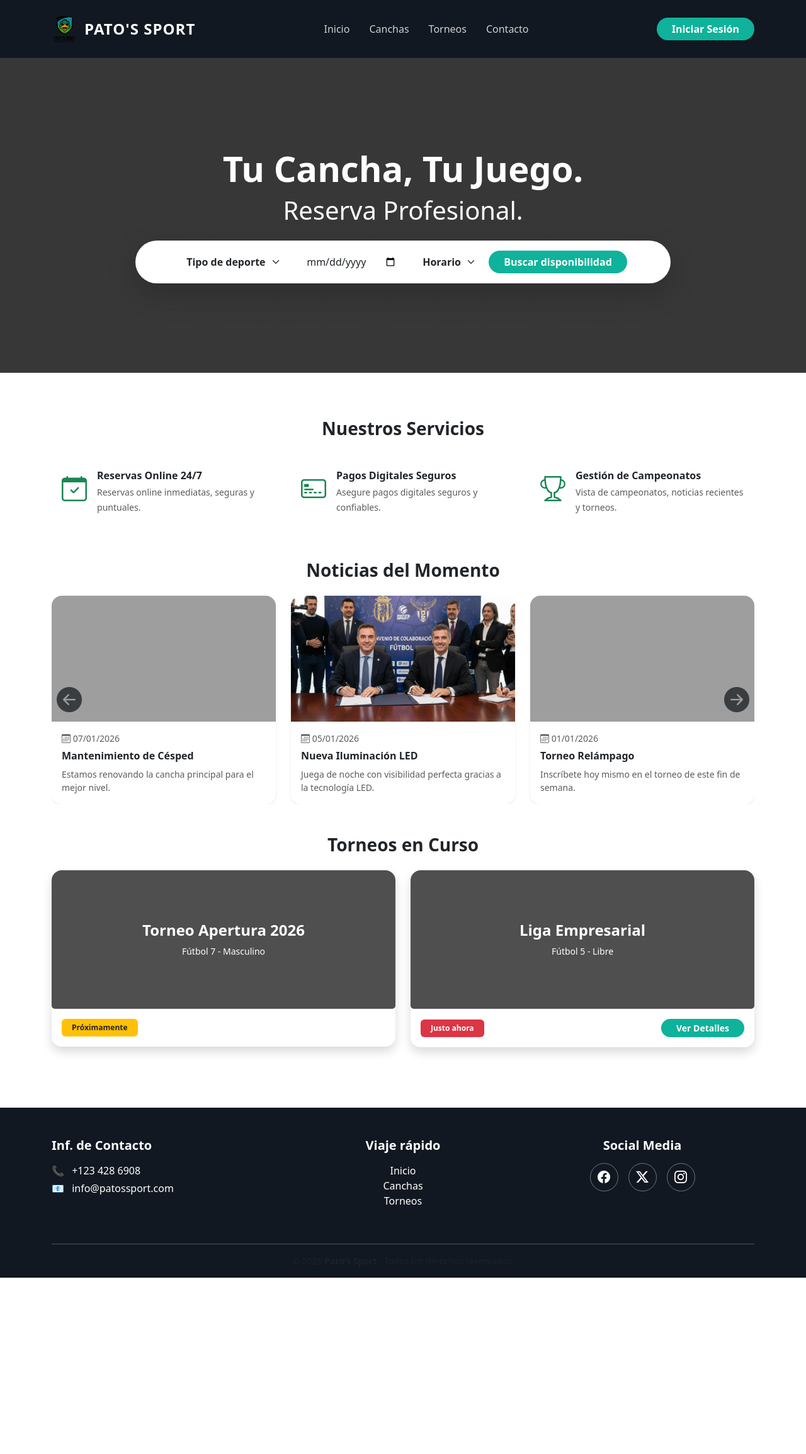
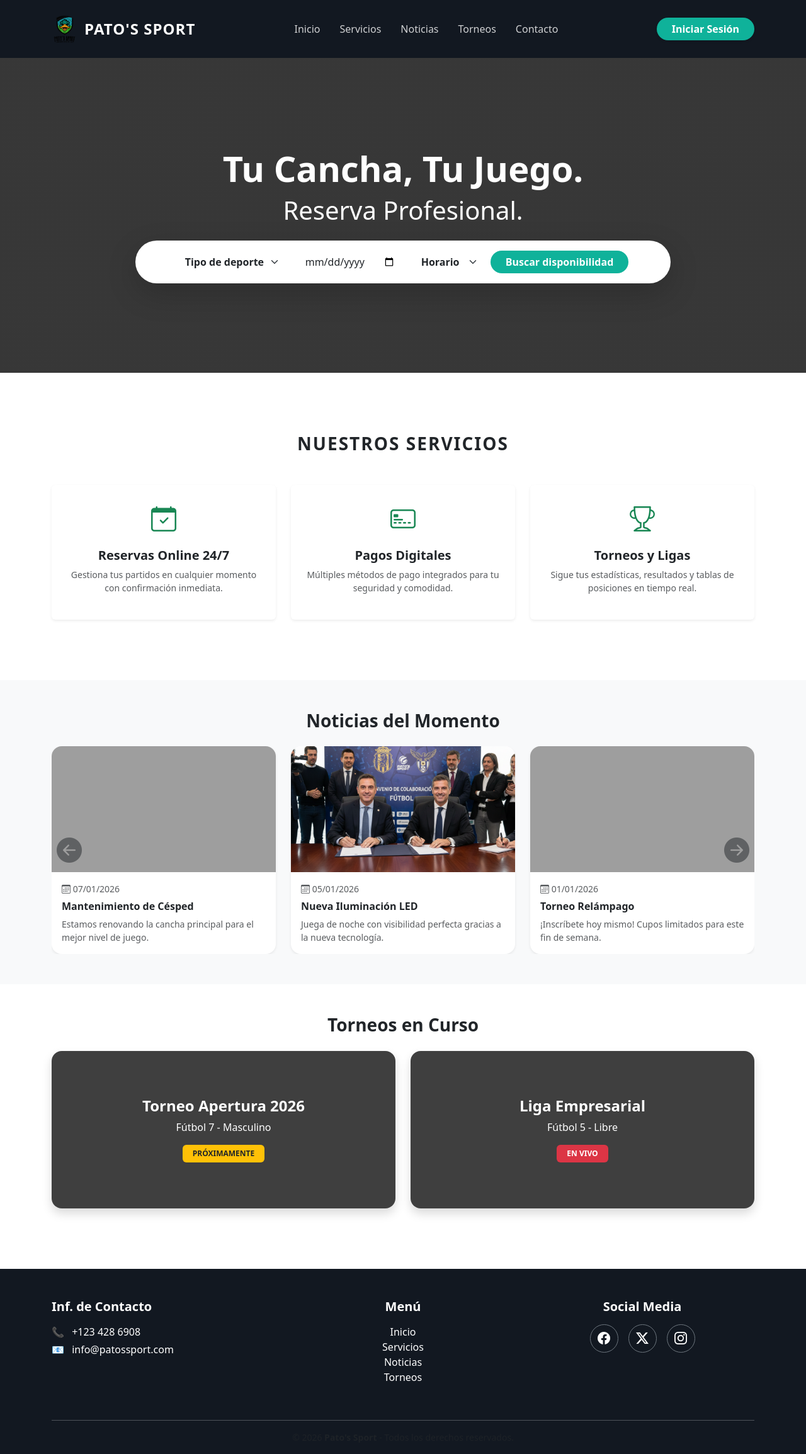
Before and after one commit to Josue-k12/Gestion_Canchas_Pato-s_Sport, a PHP site: page /Gestion_Canchas_Pato-s_Sport/ in a window 1280 px wide. Shown: the whole page at 63% size. Before the commit the page ends 2029 px from the top, so only its background shows below. Run offline with PHP 8.4, Linux system fonts and the light colour scheme; some libraries are stand-ins or nearby versions.

Commit message:
Fix: Sincronización de navegación ancla y corrección de IDs duplicados

```diff
--- a/app/views/home/index.php
+++ b/app/views/home/index.php
@@ -3,60 +3,64 @@ if (session_status() === PHP_SESSION_NONE) {
     session_start();
 }
 
-// Incluimos el header desde la raíz
+// Incluimos el header que ya tiene los estilos y la navegación
 include 'app/views/layout/header.php';
 ?>
 
-<section class="hero-section">
+<section id="inicio" class="hero-section">
     <div class="container text-center text-white">
         <h1 class="display-4 fw-bold">Tu Cancha, Tu Juego.</h1>
         <h2 class="display-6 mb-4">Reserva Profesional.</h2>
 
-        <div class="bg-white p-3 rounded-pill shadow-lg mt-4 d-flex flex-wrap justify-content-center gap-2 mx-auto buscador-container" style="max-width: 850px;">
-            <select class="form-select border-0 w-auto bg-transparent fw-bold"><option>Tipo de deporte</option></select>
+        <div class="bg-white p-3 rounded-pill shadow-lg mt-4 d-flex flex-wrap justify-content-center gap-2 mx-auto buscador-container">
+            <select class="form-select border-0 w-auto bg-transparent fw-bold">
+                <option>Tipo de deporte</option>
+                <option>Fútbol 7</option>
+                <option>Fútbol 5</option>
+            </select>
             <div class="vr d-none d-lg-block"></div>
             <input type="date" class="form-control border-0 w-auto bg-transparent">
             <div class="vr d-none d-lg-block"></div>
-            <select class="form-select border-0 w-auto bg-transparent fw-bold"><option>Horario</option></select>
+            <select class="form-select border-0 w-auto bg-transparent fw-bold">
+                <option>Horario</option>
+                <option>Mañana</option>
+                <option>Tarde</option>
+                <option>Noche</option>
+            </select>
             <button class="btn btn-patos rounded-pill px-4 fw-bold">Buscar disponibilidad</button>
         </div>
     </div>
 </section>
 
-<div class="container my-5 py-4">
-    <h3 class="text-center fw-bold mb-5">Nuestros Servicios</h3>
+<div id="servicios" class="container my-5 py-5">
+    <h3 class="text-center fw-bold mb-5 text-uppercase" style="letter-spacing: 2px;">Nuestros Servicios</h3>
     <div class="row g-4 justify-content-center">
         <div class="col-md-4">
-            <div class="d-flex align-items-start px-3">
-                <i class="bi bi-calendar-check fs-1 text-success me-3"></i>
-                <div>
-                    <h6 class="fw-bold mb-1">Reservas Online 24/7</h6>
-                    <small class="text-muted">Reservas online inmediatas, seguras y puntuales.</small>
-                </div>
+            <div class="card h-100 border-0 shadow-sm p-4 text-center hover-card">
+                <i class="bi bi-calendar-check fs-1 text-success mb-3"></i>
+                <h5 class="fw-bold">Reservas Online 24/7</h5>
+                <p class="text-muted small">Gestiona tus partidos en cualquier momento con confirmación inmediata.</p>
             </div>
         </div>
         <div class="col-md-4">
-            <div class="d-flex align-items-start px-3">
-                <i class="bi bi-credit-card-2-front fs-1 text-success me-3"></i>
-                <div>
-                    <h6 class="fw-bold mb-1">Pagos Digitales Seguros</h6>
-                    <small class="text-muted">Asegure pagos digitales seguros y confiables.</small>
-                </div>
+            <div class="card h-100 border-0 shadow-sm p-4 text-center hover-card">
+                <i class="bi bi-credit-card-2-front fs-1 text-success mb-3"></i>
+                <h5 class="fw-bold">Pagos Digitales</h5>
+                <p class="text-muted small">Múltiples métodos de pago integrados para tu seguridad y comodidad.</p>
             </div>
         </div>
         <div class="col-md-4">
-            <div class="d-flex align-items-start px-3">
-                <i class="bi bi-trophy fs-1 text-success me-3"></i>
-                <div>
-                    <h6 class="fw-bold mb-1">Gestión de Campeonatos</h6>
-                    <small class="text-muted">Vista de campeonatos, noticias recientes y torneos.</small>
-                </div>
+            <div class="card h-100 border-0 shadow-sm p-4 text-center hover-card">
+                <i class="bi bi-trophy fs-1 text-success mb-3"></i>
+                <h5 class="fw-bold">Torneos y Ligas</h5>
+                <p class="text-muted small">Sigue tus estadísticas, resultados y tablas de posiciones en tiempo real.</p>
             </div>
         </div>
     </div>
 </div>
 
-<div class="container my-5">
+<div id="noticias" class="bg-light py-5">
+    <div class="container">
         <h3 class="text-center fw-bold mb-4">Noticias del Momento</h3>
         <div id="carouselNoticias" class="carousel slide" data-bs-ride="carousel">
             <div class="carousel-inner">
@@ -68,7 +72,7 @@ include 'app/views/layout/header.php';
                                 <div class="card-body">
                                     <p class="text-muted small mb-2"><i class="bi bi-calendar3"></i> 07/01/2026</p>
                                     <h5 class="fw-bold h6">Mantenimiento de Césped</h5>
-                                <p class="card-text small text-muted">Estamos renovando la cancha principal para el mejor nivel.</p>
+                                    <p class="card-text small text-muted">Estamos renovando la cancha principal para el mejor nivel de juego.</p>
                                 </div>
                             </div>
                         </div>
@@ -78,7 +82,7 @@ include 'app/views/layout/header.php';
                                 <div class="card-body">
                                     <p class="text-muted small mb-2"><i class="bi bi-calendar3"></i> 05/01/2026</p>
                                     <h5 class="fw-bold h6">Nueva Iluminación LED</h5>
-                                <p class="card-text small text-muted">Juega de noche con visibilidad perfecta gracias a la tecnología LED.</p>
+                                    <p class="card-text small text-muted">Juega de noche con visibilidad perfecta gracias a la nueva tecnología.</p>
                                 </div>
                             </div>
                         </div>
@@ -88,58 +92,74 @@ include 'app/views/layout/header.php';
                                 <div class="card-body">
                                     <p class="text-muted small mb-2"><i class="bi bi-calendar3"></i> 01/01/2026</p>
                                     <h5 class="fw-bold h6">Torneo Relámpago</h5>
-                                <p class="card-text small text-muted">Inscríbete hoy mismo en el torneo de este fin de semana.</p>
+                                    <p class="card-text small text-muted">¡Inscríbete hoy mismo! Cupos limitados para este fin de semana.</p>
                                 </div>
                             </div>
                         </div>
                     </div>
                 </div>
             </div>
-        <button class="carousel-control-prev" type="button" data-bs-target="#carouselNoticias" data-bs-slide="prev" style="width: 5%; opacity: 0.8;">
+            <button class="carousel-control-prev" type="button" data-bs-target="#carouselNoticias" data-bs-slide="prev" style="width: 5%;">
                 <span class="bi bi-arrow-left-circle-fill text-dark fs-1" aria-hidden="true"></span>
             </button>
-        <button class="carousel-control-next" type="button" data-bs-target="#carouselNoticias" data-bs-slide="next" style="width: 5%; opacity: 0.8;">
+            <button class="carousel-control-next" type="button" data-bs-target="#carouselNoticias" data-bs-slide="next" style="width: 5%;">
                 <span class="bi bi-arrow-right-circle-fill text-dark fs-1" aria-hidden="true"></span>
             </button>
         </div>
     </div>
+</div>
 
-<div class="container my-5 pb-5">
+<div id="torneos" class="container my-5 pb-5">
     <h3 class="text-center fw-bold mb-4">Torneos en Curso</h3>
     <div class="row g-4">
         <div class="col-md-6">
-            <div class="card border-0 shadow rounded-4 overflow-hidden text-white">
+            <div class="card border-0 shadow rounded-4 overflow-hidden text-white card-torneo">
                 <div class="position-relative">
-                    <img src="<?php echo URL; ?>public/img/cancha_fondo.png" class="card-img" style="height: 220px; object-fit: cover; filter: brightness(0.5);">
+                    <img src="<?php echo URL; ?>public/img/cancha_fondo.png" class="card-img" style="height: 250px; object-fit: cover; filter: brightness(0.4);">
                     <div class="card-img-overlay d-flex flex-column justify-content-center text-center">
                         <h4 class="fw-bold">Torneo Apertura 2026</h4>
-                        <p class="small mb-0">Fútbol 7 - Masculino</p>
+                        <p class="mb-0">Fútbol 7 - Masculino</p>
+                        <div class="mt-3">
+                             <span class="badge bg-warning text-dark px-3 py-2">PRÓXIMAMENTE</span>
                         </div>
                     </div>
-                <div class="card-footer bg-white border-0 py-3 d-flex justify-content-between align-items-center">
-                    <span class="badge bg-warning text-dark px-3 py-2">Próximamente</span>
                 </div>
             </div>
         </div>
         <div class="col-md-6">
-            <div class="card border-0 shadow rounded-4 overflow-hidden text-white">
+            <div class="card border-0 shadow rounded-4 overflow-hidden text-white card-torneo">
                 <div class="position-relative">
-                    <img src="<?php echo URL; ?>public/img/torneo2.png" class="card-img" style="height: 220px; object-fit: cover; filter: brightness(0.5);">
+                    <img src="<?php echo URL; ?>public/img/torneo2.png" class="card-img" style="height: 250px; object-fit: cover; filter: brightness(0.4);">
                     <div class="card-img-overlay d-flex flex-column justify-content-center text-center">
                         <h4 class="fw-bold">Liga Empresarial</h4>
-                        <p class="small mb-0">Fútbol 5 - Libre</p>
+                        <p class="mb-0">Fútbol 5 - Libre</p>
+                        <div class="mt-3">
+                             <span class="badge bg-danger px-3 py-2">EN VIVO</span>
                         </div>
                     </div>
-                <div class="card-footer bg-white border-0 py-3 d-flex justify-content-between align-items-center">
-                    <span class="badge bg-danger px-3 py-2">Justo ahora</span>
-                    <button class="btn btn-patos btn-sm rounded-pill px-4 shadow-sm">Ver Detalles</button>
                 </div>
             </div>
         </div>
     </div>
 </div>
 
+<style>
+    .hover-card {
+        transition: transform 0.3s ease, shadow 0.3s ease;
+    }
+    .hover-card:hover {
+        transform: translateY(-10px);
+        box-shadow: 0 10px 20px rgba(0,0,0,0.1) !important;
+    }
+    .card-torneo {
+        transition: 0.3s;
+    }
+    .card-torneo:hover {
+        transform: scale(1.02);
+    }
+</style>
+
 <?php
-// Incluimos el footer desde la raíz
+// El footer ya contiene el cierre de body y html
 include 'app/views/layout/footer.php';
 ?>
--- a/app/views/layout/footer.php
+++ b/app/views/layout/footer.php
@@ -1,4 +1,4 @@
-<footer class="bg-patos-dark text-white pt-5 pb-3 mt-5">
+<footer id="contacto" class="bg-patos-dark text-white pt-5 pb-3 mt-5">
     <div class="container">
         <div class="row text-center text-md-start">
             <div class="col-md-4 mb-4">
@@ -12,11 +12,12 @@
             </div>
 
             <div class="col-md-4 mb-4 text-center">
-                <h5 class="fw-bold mb-3">Viaje rápido</h5>
+                <h5 class="fw-bold mb-3">Menú</h5>
                 <ul class="list-unstyled">
-                    <li><a href="<?php echo URL; ?>" class="text-white text-decoration-none hover-verde">Inicio</a></li>
-                    <li><a href="#" class="text-white text-decoration-none hover-verde">Canchas</a></li>
-                    <li><a href="#" class="text-white text-decoration-none hover-verde">Torneos</a></li>
+                    <li><a href="#inicio" class="text-white text-decoration-none hover-verde">Inicio</a></li>
+                    <li><a href="#servicios" class="text-white text-decoration-none hover-verde">Servicios</a></li>
+                    <li><a href="#noticias" class="text-white text-decoration-none hover-verde">Noticias</a></li>
+                    <li><a href="#torneos" class="text-white text-decoration-none hover-verde">Torneos</a></li>
                 </ul>
             </div>
 
@@ -47,6 +48,7 @@
 </footer>
 
 <style>
+    /* Estilos para el efecto hover en el footer */
     .hover-verde:hover {
         color: var(--verde-patos) !important;
         transition: 0.3s;
--- a/app/views/layout/header.php
+++ b/app/views/layout/header.php
@@ -13,6 +13,11 @@
         :root {
             --verde-patos: #0fb29a;
             --oscuro-patos: #121821;
+        }
+
+        /* EFECTO DE DESPLAZAMIENTO SUAVE */
+        html {
+            scroll-behavior: smooth;
         }
 
         .bg-patos-dark { background-color: var(--oscuro-patos); }
@@ -42,7 +47,6 @@
 
         .hero-section {
             background: linear-gradient(rgba(0,0,0,0.65), rgba(0,0,0,0.65)),
-                        /* Ruta de imagen corregida para CSS */
                         url('<?php echo URL; ?>public/img/cancha_fondo.png');
             background-size: cover;
             background-position: center;
@@ -55,11 +59,15 @@
         }
 
         .buscador-container { max-width: 850px; margin: 0 auto; }
-        .form-select, .form-control { border-radius: 0; }
 
         .brand-text {
             letter-spacing: 1px;
             font-size: 1.5rem;
+        }
+
+        /* Compensación para que el menú fijo no tape los títulos al bajar */
+        section, div[id], footer[id] {
+            scroll-margin-top: 90px;
         }
     </style>
 </head>
@@ -67,7 +75,7 @@
 
     <nav class="navbar navbar-expand-lg bg-patos-dark py-3 sticky-top">
         <div class="container">
-            <a class="navbar-brand d-flex align-items-center" href="<?php echo URL; ?>">
+            <a class="navbar-brand d-flex align-items-center" href="<?php echo URL; ?>#inicio">
                 <img src="<?php echo URL; ?>public/img/logo_patos.png" alt="Logo" style="height: 50px; width: auto;">
                 <span class="ms-2 fw-bold text-white brand-text">PATO'S SPORT</span>
             </a>
@@ -78,16 +86,27 @@
 
             <div class="collapse navbar-collapse" id="navbarNav">
                 <div class="navbar-nav mx-auto">
-                    <a class="nav-link" href="<?php echo URL; ?>">Inicio</a>
-                    <a class="nav-link" href="#">Canchas</a>
-                    <a class="nav-link" href="#">Torneos</a>
-                    <a class="nav-link" href="#">Contacto</a>
+                    <a class="nav-link" href="<?php echo URL; ?>#inicio">Inicio</a>
+                    <a class="nav-link" href="#servicios">Servicios</a>
+                    <a class="nav-link" href="#noticias">Noticias</a>
+                    <a class="nav-link" href="#torneos">Torneos</a>
+                    <a class="nav-link" href="#contacto">Contacto</a>
                 </div>
+
                 <div class="d-flex">
                     <?php if(!isset($_SESSION['user_id'])): ?>
                         <a href="<?php echo URL; ?>app/views/auth/login.php" class="btn btn-patos px-4 shadow-sm">Iniciar Sesión</a>
                     <?php else: ?>
-                        <a href="<?php echo URL; ?>app/controllers/AuthController.php?action=logout" class="btn btn-danger rounded-pill px-4">Cerrar Sesión</a>
+                        <div class="dropdown">
+                            <button class="btn btn-outline-light dropdown-toggle rounded-pill px-3 me-2" type="button" data-bs-toggle="dropdown">
+                                <i class="bi bi-person-circle me-1"></i> <?php echo explode(' ', $_SESSION['user_nombre'])[0]; ?>
+                            </button>
+                            <ul class="dropdown-menu dropdown-menu-end shadow border-0 mt-2">
+                                <li><a class="dropdown-item py-2" href="#"><i class="bi bi-gear me-2"></i>Mi Perfil</a></li>
+                                <li><hr class="dropdown-divider"></li>
+                                <li><a class="dropdown-item py-2 text-danger" href="<?php echo URL; ?>app/controllers/AuthController.php?action=logout"><i class="bi bi-box-arrow-right me-2"></i>Cerrar Sesión</a></li>
+                            </ul>
+                        </div>
                     <?php endif; ?>
                 </div>
             </div>
```
Lines whose indentation alone changed are shown as unchanged.
